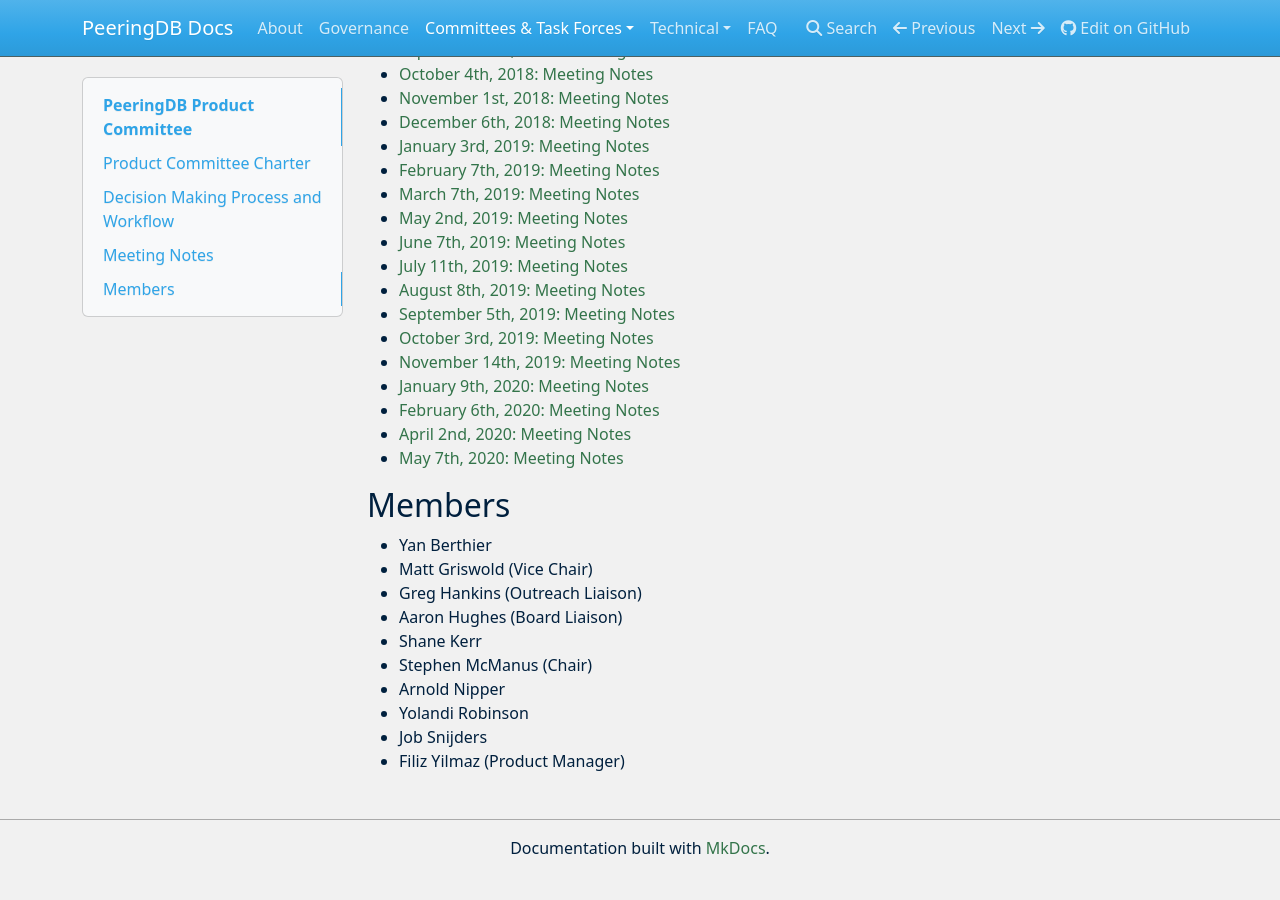
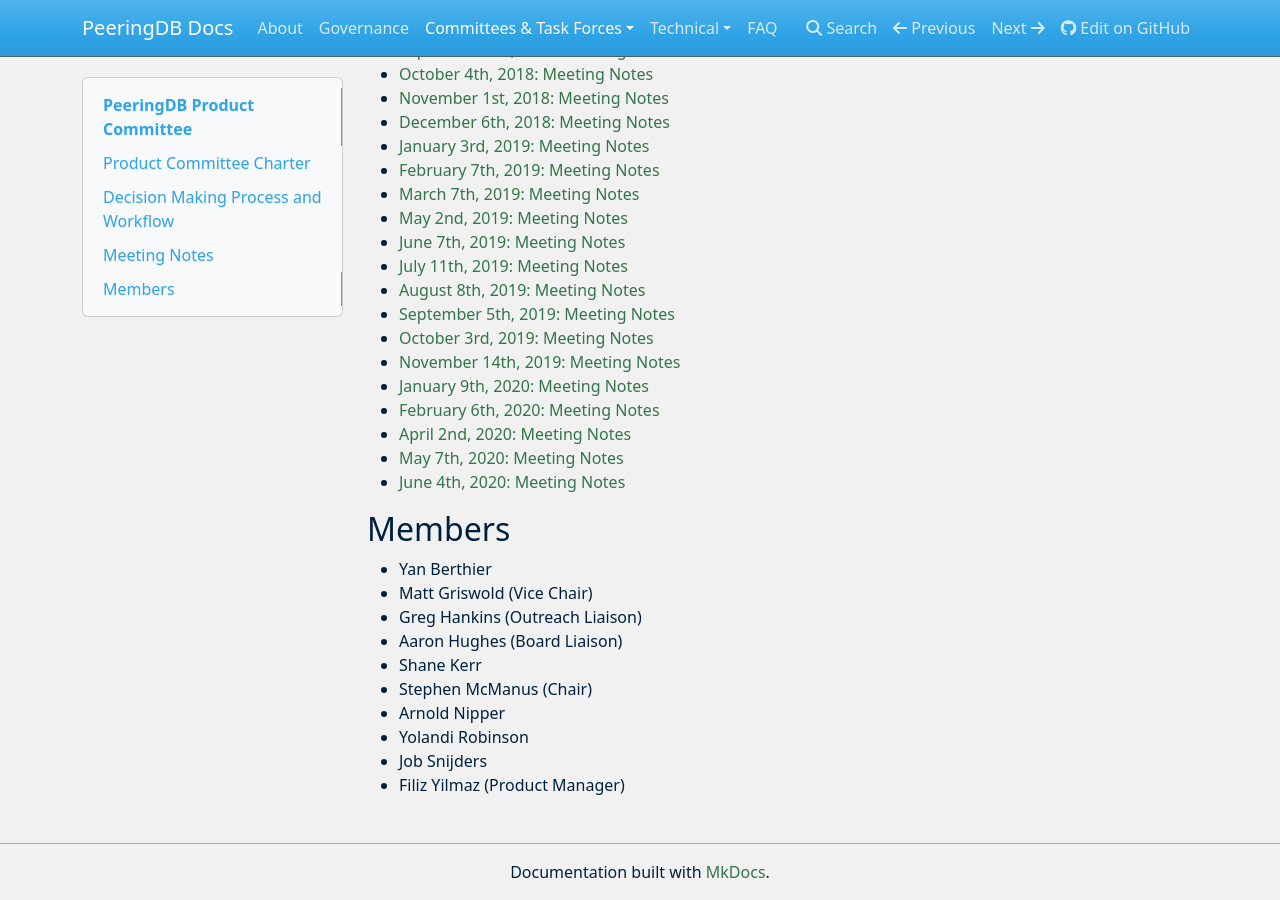
Before and after one commit to peeringdb/docs, an MkDocs documentation site: the page built from docs/committee/product/index.md, in a window 1280 px wide and 900 px high, scrolled down 2553 px. Built offline with MkDocs 1.6.1, drawn with Linux system fonts in a browser that asks for light colours; nearby versions of some CDN libraries; before the commit the page ends 3429 px from its top, so only the background shows below that.

Commit message:
Update index.md
Added 2019-06-04_Product_Committee_Notes.pdf

```diff
--- a/docs/committee/product/index.md
+++ b/docs/committee/product/index.md
@@ -39,6 +39,7 @@
 - [February 6th, 2020: Meeting Notes](notes/2020-02-06_Product_Committee_Notes.pdf)
 - [April 2nd, 2020: Meeting Notes](notes/2020-04-02_Product_Committee_Notes.pdf)
 - [May 7th, 2020: Meeting Notes](notes/2020-05-07_Product_Committee_Notes.pdf)
+- [June 4th, 2020: Meeting Notes](notes/2019-06-04_Product_Committee_Notes.pdf)
 
 ## Members
 - Yan Berthier
```
